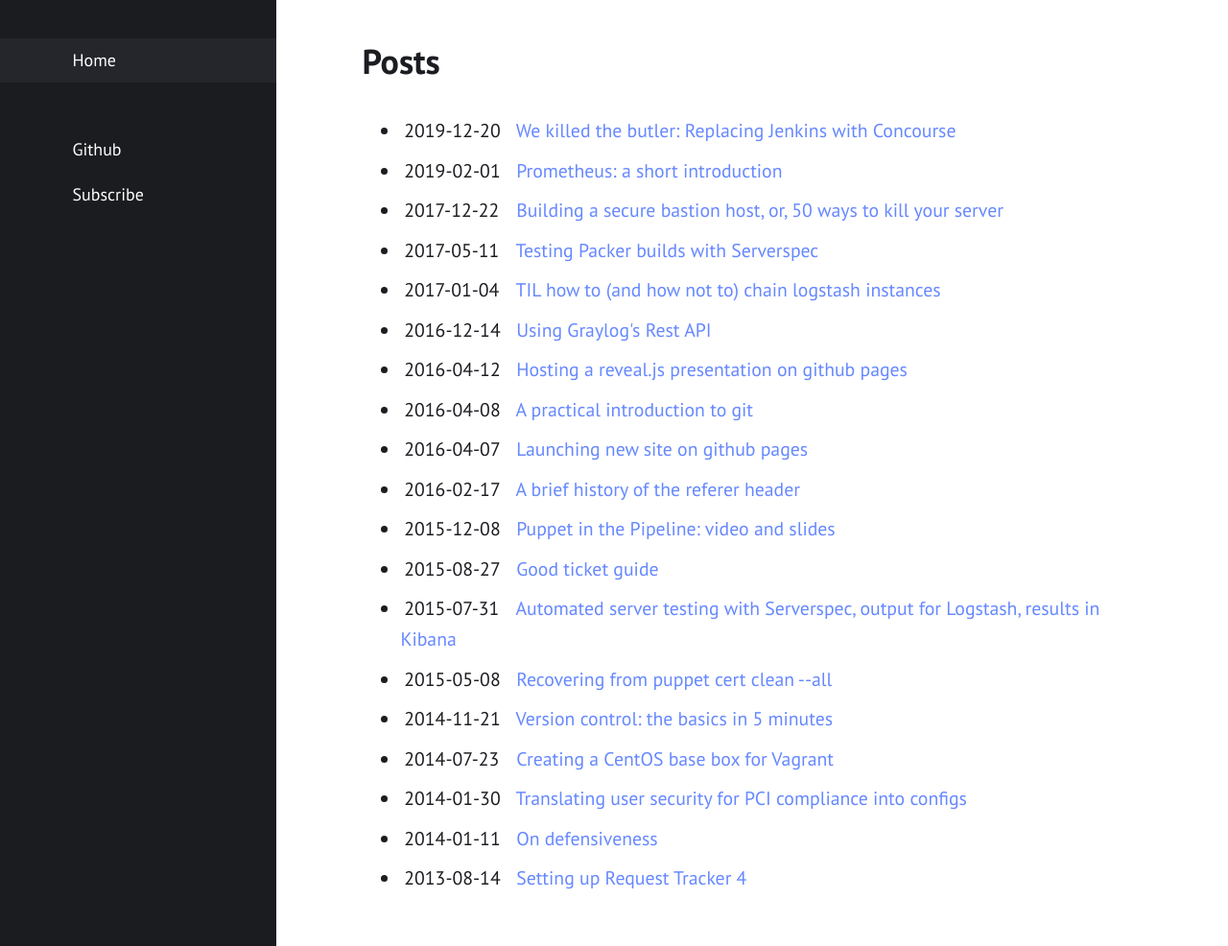
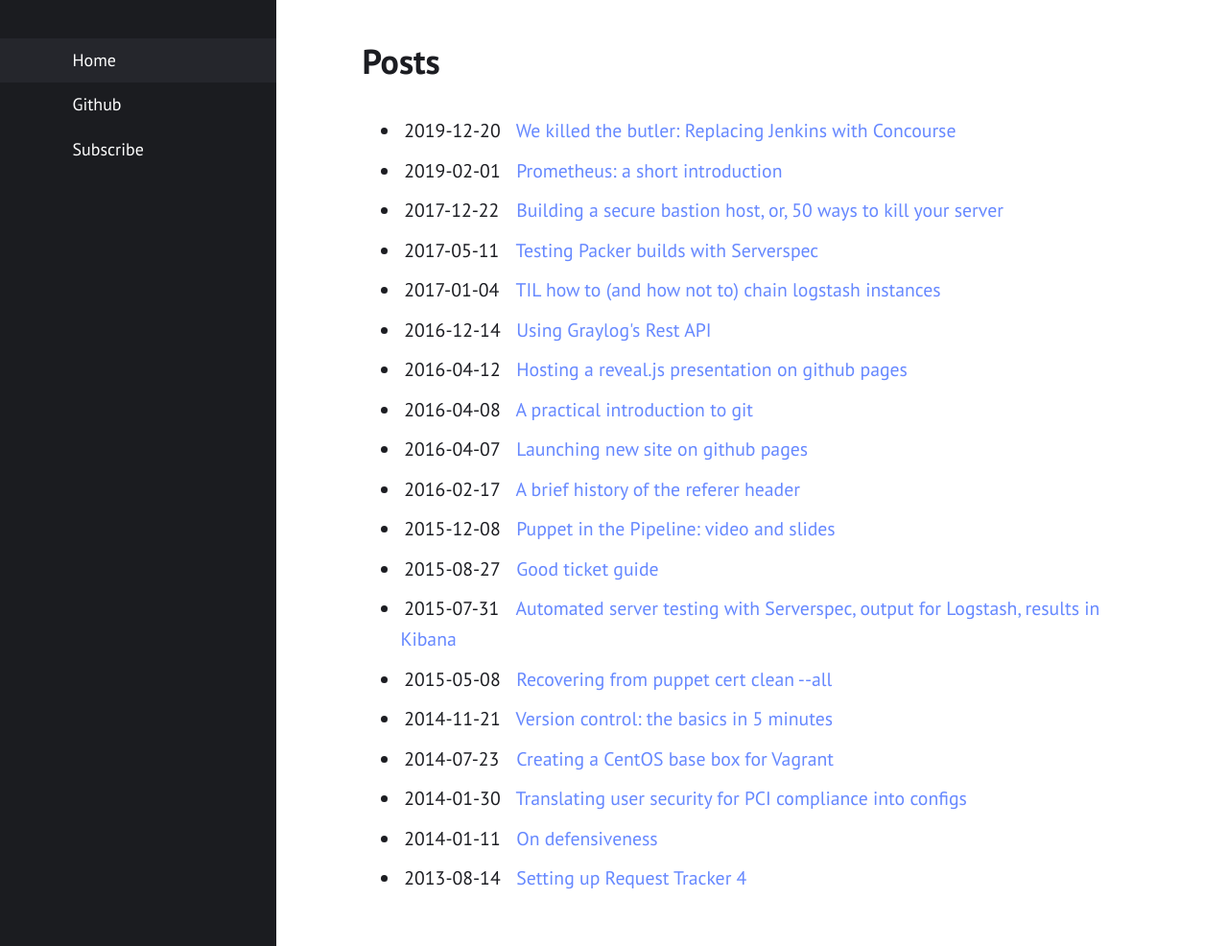
Before and after one commit to annaken/annaken.github.io, a Jekyll site: the page built from index.html, in a window 1280 px wide and 986 px high. Shown: the whole window at 96% size. Built offline with Jekyll 4.4.1, drawn with Linux system fonts in a browser that asks for light colours; comment, search, counter and statistics services are not loaded.

Commit message:
Add images

```diff
--- a/_config.yml
+++ b/_config.yml
@@ -24,7 +24,6 @@ minimal: false               # use simpler style
 
 navigation:
   - {file: "index.html", icon: home}
-  - {file: "README.md", icon: address-card}
 
 external:                    # see http://fontawesome.com/icons
   - {title: Github, icon: github, url: "https://github.com/annaken"}
```
Also changed, not shown: assets/img/bastion.jpg (added), assets/img/faviconb146.png (added), assets/img/grafana.png (added), assets/img/memfree.png (added), assets/img/memfree_memtotal.png (added), assets/img/memfree_percent.png (added), assets/img/memused_alert.png (added), assets/img/memused_percent.png (added), assets/img/metrics_endpoint.png (added), assets/img/prom_intro.png (added).
